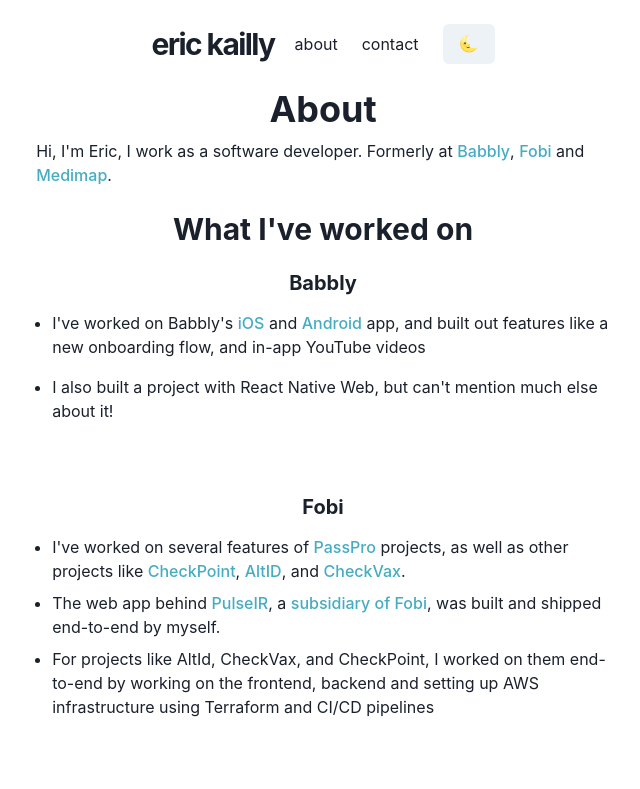
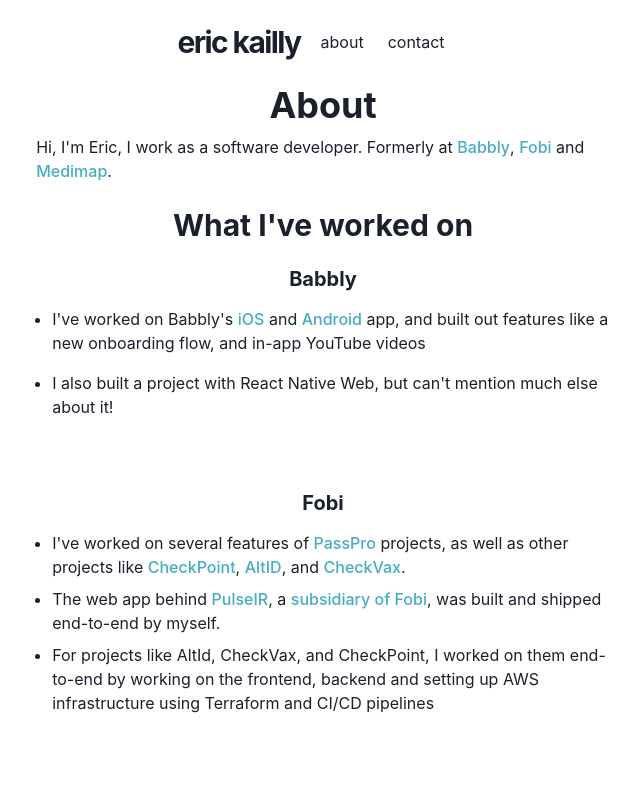
Before and after one commit to ekailly/my-site, a Next.js app: page /about in a window 1280 px wide. Shown: the top 789 px of the page, without its empty margins (317-957 px from the left). Built offline with nearby package versions, Linux system fonts and the light colour scheme.

Commit message:
remove color mode button

```diff
--- a/components/Header.tsx
+++ b/components/Header.tsx
@@ -1,22 +1,11 @@
-import {
-  Box,
-  Button,
-  Flex,
-  Heading,
-  Link,
-  Text,
-  useColorMode,
-} from "@chakra-ui/react";
+import { Flex, Heading, Link, Text } from "@chakra-ui/react";
 
 const LINKS = [
   { label: "about", path: "/about" },
   { label: "contact", path: "/contact" },
 ];
 
-export const Header = () => {
-  const { colorMode, toggleColorMode } = useColorMode();
-
-  return (
+export const Header = () => (
   <Flex direction="row" justify="center" align="center" padding="1.5rem">
     <Flex align="center" mr={5}>
       <Heading as="h1" size="lg" letterSpacing={"-.1rem"}>
@@ -29,10 +18,6 @@
           <Link href={path}>{label}</Link>
         </Text>
       ))}
-        <Button onClick={toggleColorMode}>
-          {colorMode === "light" ? "🌜" : "🌞"}
-        </Button>
     </Flex>
   </Flex>
 );
-};
```
Lines whose indentation alone changed are shown as unchanged.
